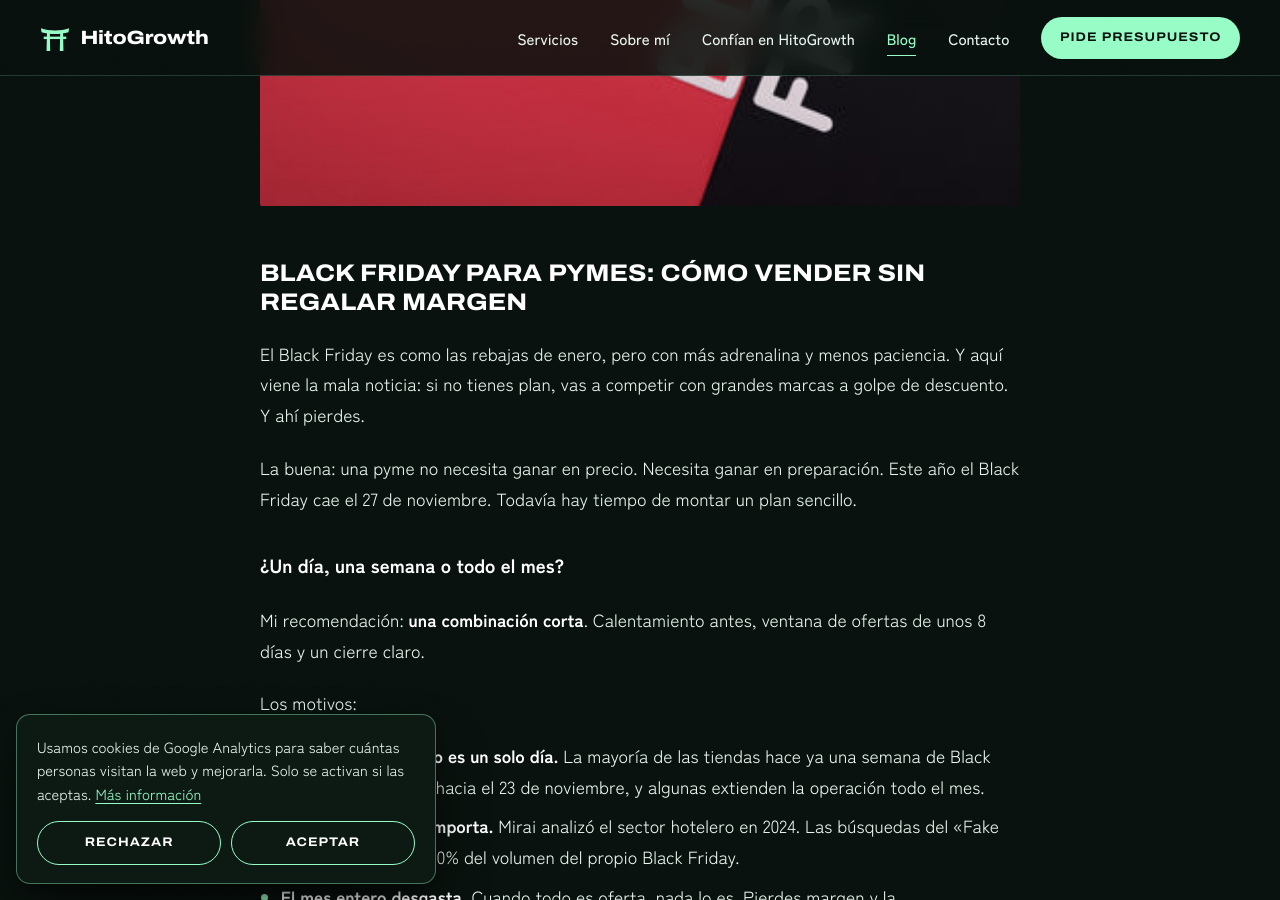
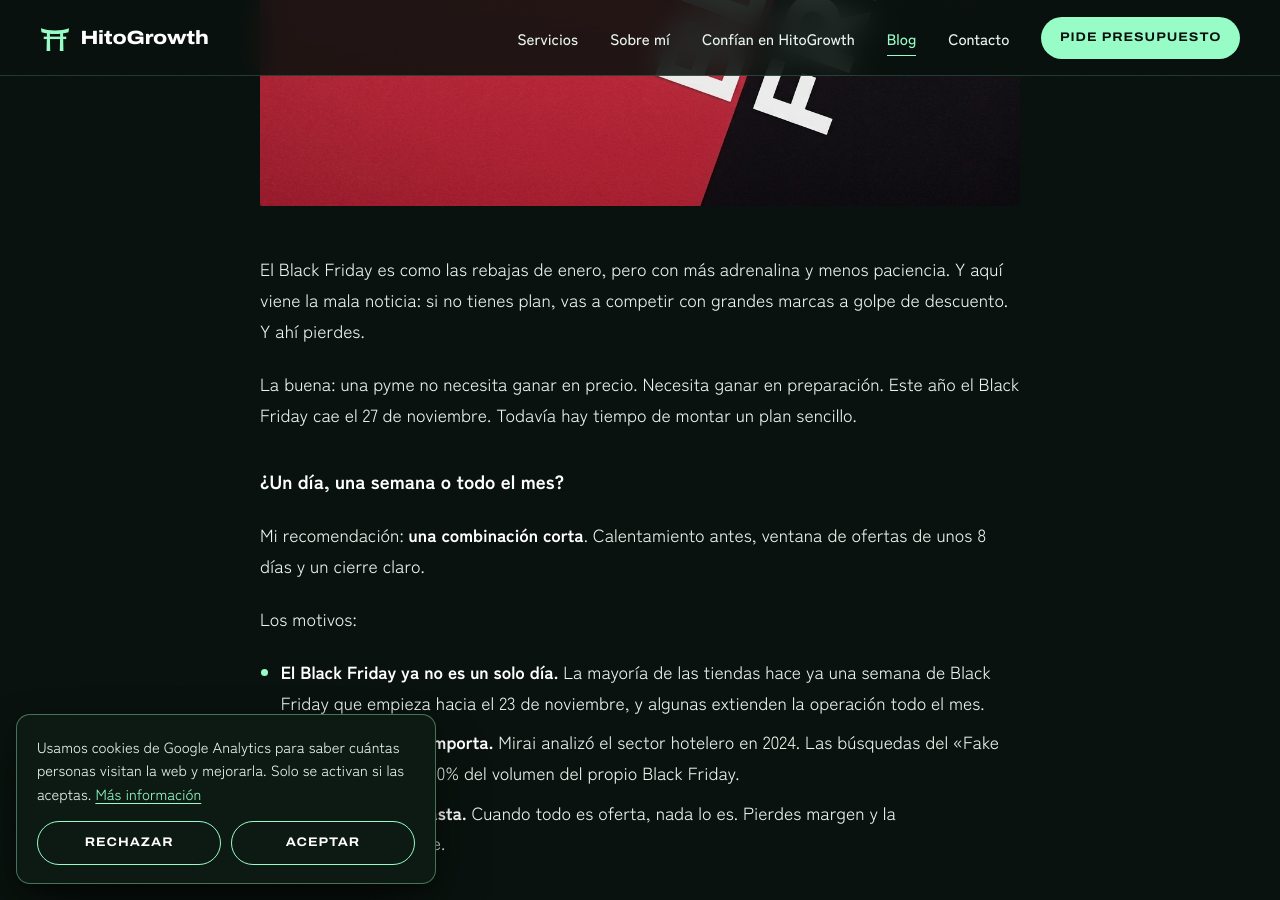
Before and after one commit to HitoGrowth/hitogrowth-web, a Jekyll site: the page built from _posts/2026-11-09-black-friday-para-pymes-cómo-vender-sin-regalar-margen.md, in a window 1280 px wide and 900 px high, scrolled down 755 px. Built offline with Jekyll 4.4.1, drawn with Linux system fonts in a browser that asks for light colours.

Commit message:
Update Artículo “2026-11-09-black-friday-para-pymes-cómo-vender-sin-regalar-margen” +1

```diff
--- a/_posts/2026-11-09-black-friday-para-pymes-cómo-vender-sin-regalar-margen.md
+++ b/_posts/2026-11-09-black-friday-para-pymes-cómo-vender-sin-regalar-margen.md
@@ -3,11 +3,9 @@ title: 'Black Friday para pymes: cómo vender sin regalar margen'
 date: 2026-11-09
 description: 'Plan de 3 fases para tu Black Friday: calienta a tu audiencia, lanza ofertas del 23 al 30 de noviembre y fideliza después. Para tiendas y servicios.'
 category: Publicidad
-image: /assets/blog/HitoGrowth-black-friday.jpg
-image_alt: black-friday-pymes-plan-ventas
+image: /assets/blog/Gemini_Generated_Image_8h3u6b8h3u6b8h3u.jpeg
+image_alt: Compra con etiquetas de descuento de Black Friday
 ---
-
-## Black Friday para pymes: cómo vender sin regalar margen
 
 El Black Friday es como las rebajas de enero, pero con más adrenalina y menos paciencia. Y aquí viene la mala noticia: si no tienes plan, vas a competir con grandes marcas a golpe de descuento. Y ahí pierdes.
 
```
Also changed, not shown: assets/blog/Gemini_Generated_Image_8h3u6b8h3u6b8h3u.jpeg (added).
